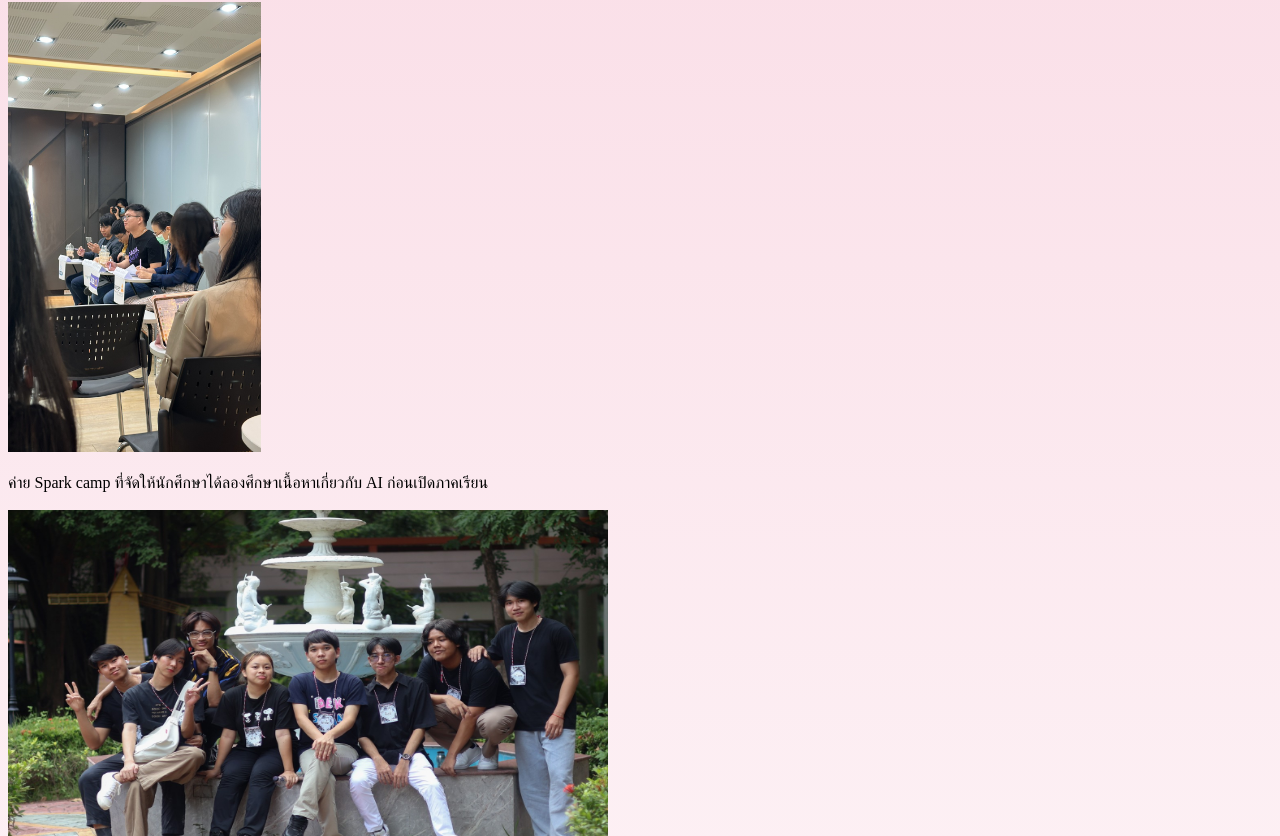
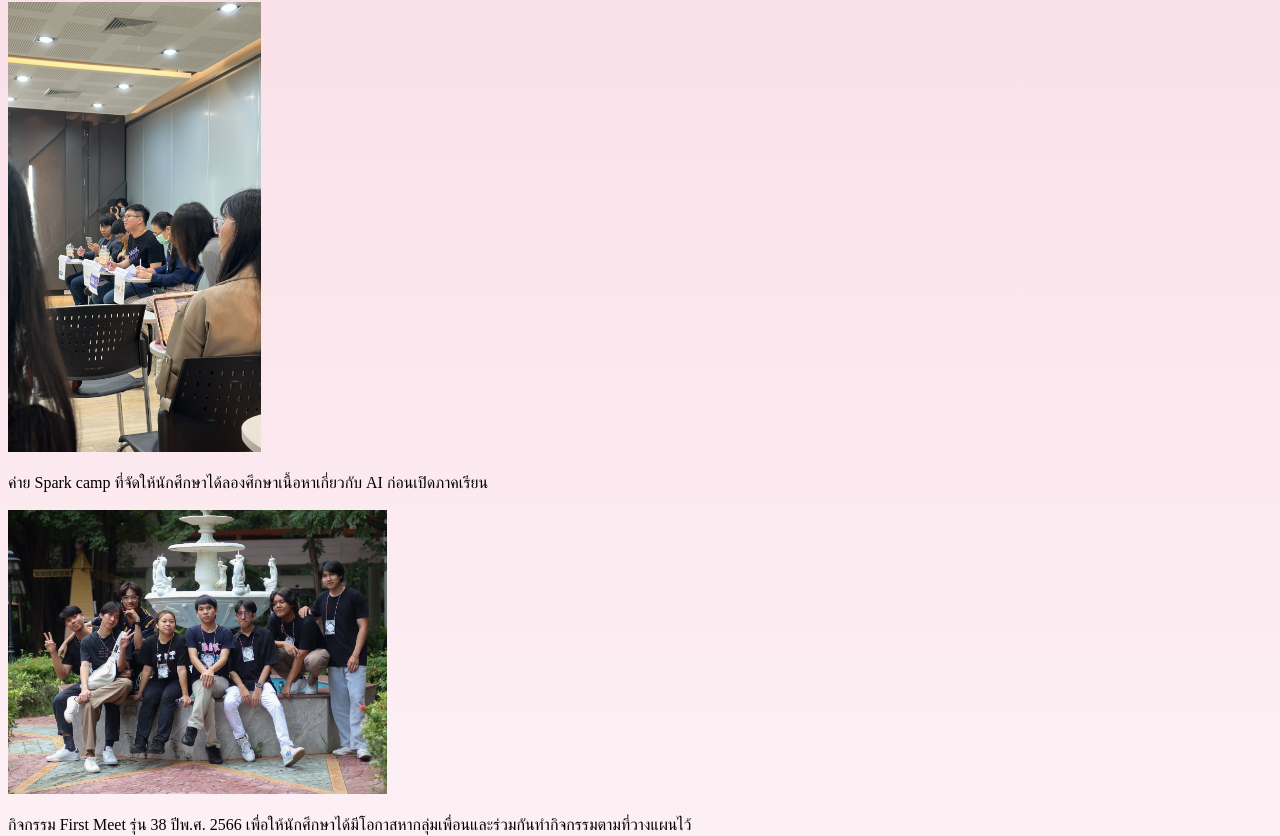
Before and after one commit to Joonbom/CS100-Project-G02, a plain HTML site: page HTML/Activities.html in a window 1280 px wide. Shown: the part 116-952 px from the top of the page. Drawn offline with Linux system fonts and the light colour scheme.

Commit message:
activitypage 01

```diff
--- a/HTML/Activities.html
+++ b/HTML/Activities.html
@@ -16,7 +16,7 @@
       </ul>
     </div>
 
-    <div class="gallery">
+    <div class="gallery-container" <div class="gallery">
       <a target="_blank" href="../image/Aekimage/sparkcamp.jpg">
         <img
           src="../image/Aekimage/sparkcamp.jpg"
@@ -38,13 +38,13 @@
         <img
           src="../image/Aekimage/group.jpg"
           alt="Fisrt meet with friends"
-          width="600"
-          height="400"
+          width="30%"
+          height="30%"
           class="center"
         />
       </a>
       <div class="desc">
-        กิจกรรม First Meet รุ่น 38 ปีพ.ศ. 2566
+        <br />กิจกรรม First Meet รุ่น 38 ปีพ.ศ. 2566
         เพื่อให้นักศึกษาได้มีโอกาสหากลุ่มเพื่อนและร่วมกันทำกิจกรรมตามที่วางแผนไว้
       </div>
     </div>
@@ -61,8 +61,7 @@
         />
       </a>
       <div class="desc">
-        แข่งขันวันไฟนอลเพื่อคัดเลือก 10
-        คนสุดท้ายในการทำหน้าที่เป็นวิดยาคฑากรรุ่นที่ 10
+        <br />>คนสุดท้ายในการทำหน้าที่เป็นวิดยาคฑากรรุ่นที่ 10
       </div>
     </div>
     <br />
--- a/css/AEKINFO.css
+++ b/css/AEKINFO.css
@@ -17,18 +17,17 @@
   border-radius: 50%;
 }
 
-/* Center an image */
-.center {
-  display: block;
-  margin-left: auto;
-  margin-right: auto;
-  width: 50%;
+/* Styling for gallery container */
+.gallery-container {
+  display: flex;
+  justify-content: center;
 }
 
 /* Styling for gallery items */
 div.gallery {
   border: 1px solid #ccc;
   overflow: hidden; /* Ensure that overflow does not affect the layout */
+  margin: 10px; /* Add margin for spacing between gallery items */
 }
 
 div.gallery:hover {
@@ -37,10 +36,25 @@ div.gallery:hover {
 
 img {
   width: 100%;
-  height: 200px; /* Maintain aspect ratio */
-   /* Ensure the entire container is covered */
-  display: block; /* Remove any default inline styling on the image */
-  margin: 0 auto; /* Center the image within its container */
+  height: auto;
+}
+
+.row:after {
+  content: "";
+  clear: both;
+  display: table;
+}
+
+[class*="col-"] {
+  float: left;
+  padding: 15px;
+  width: 100%;
+}
+
+
+div.gallery img {
+  width: 30%;
+  height: auto;
 }
 
 div.desc {
```
